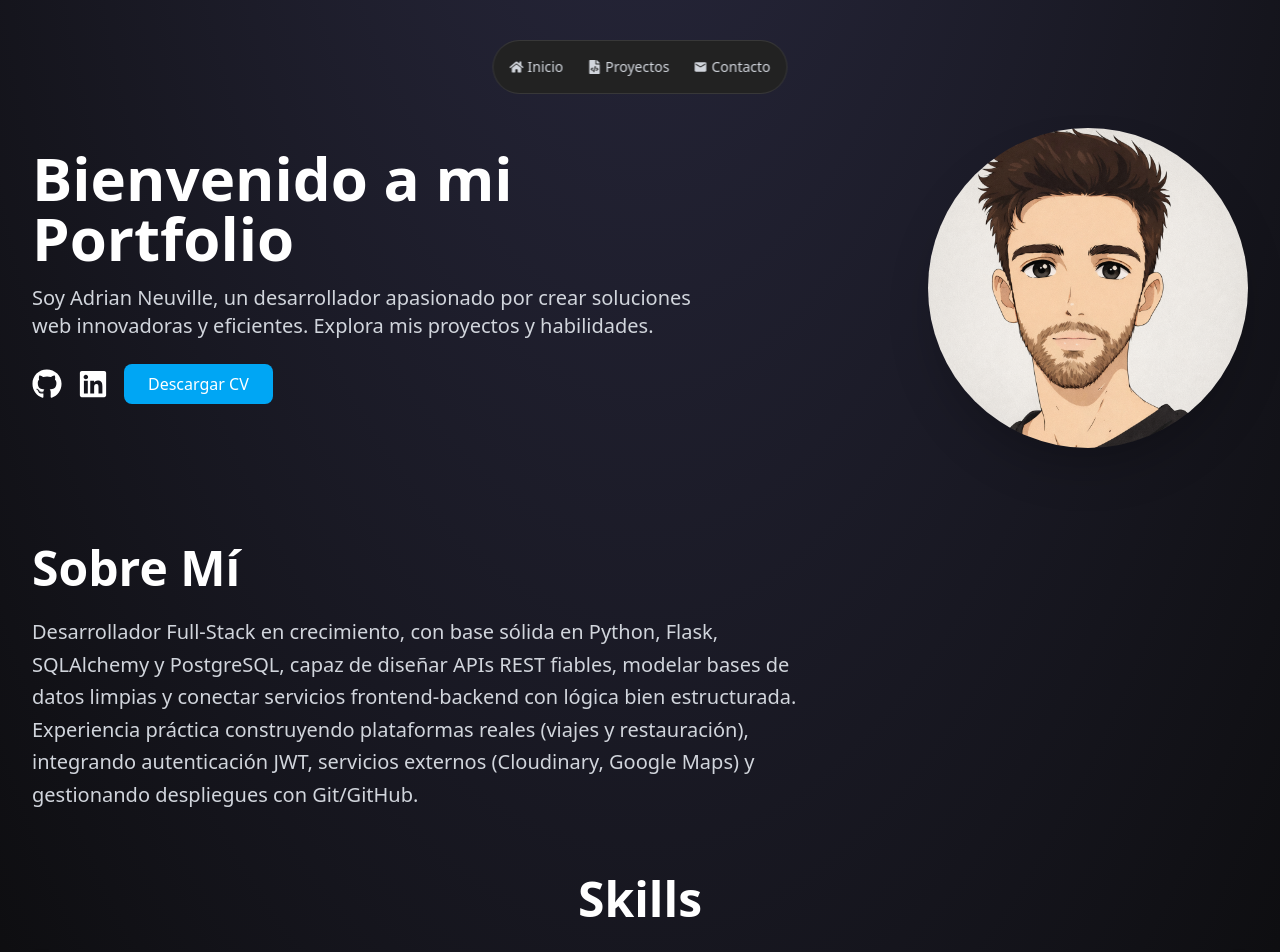
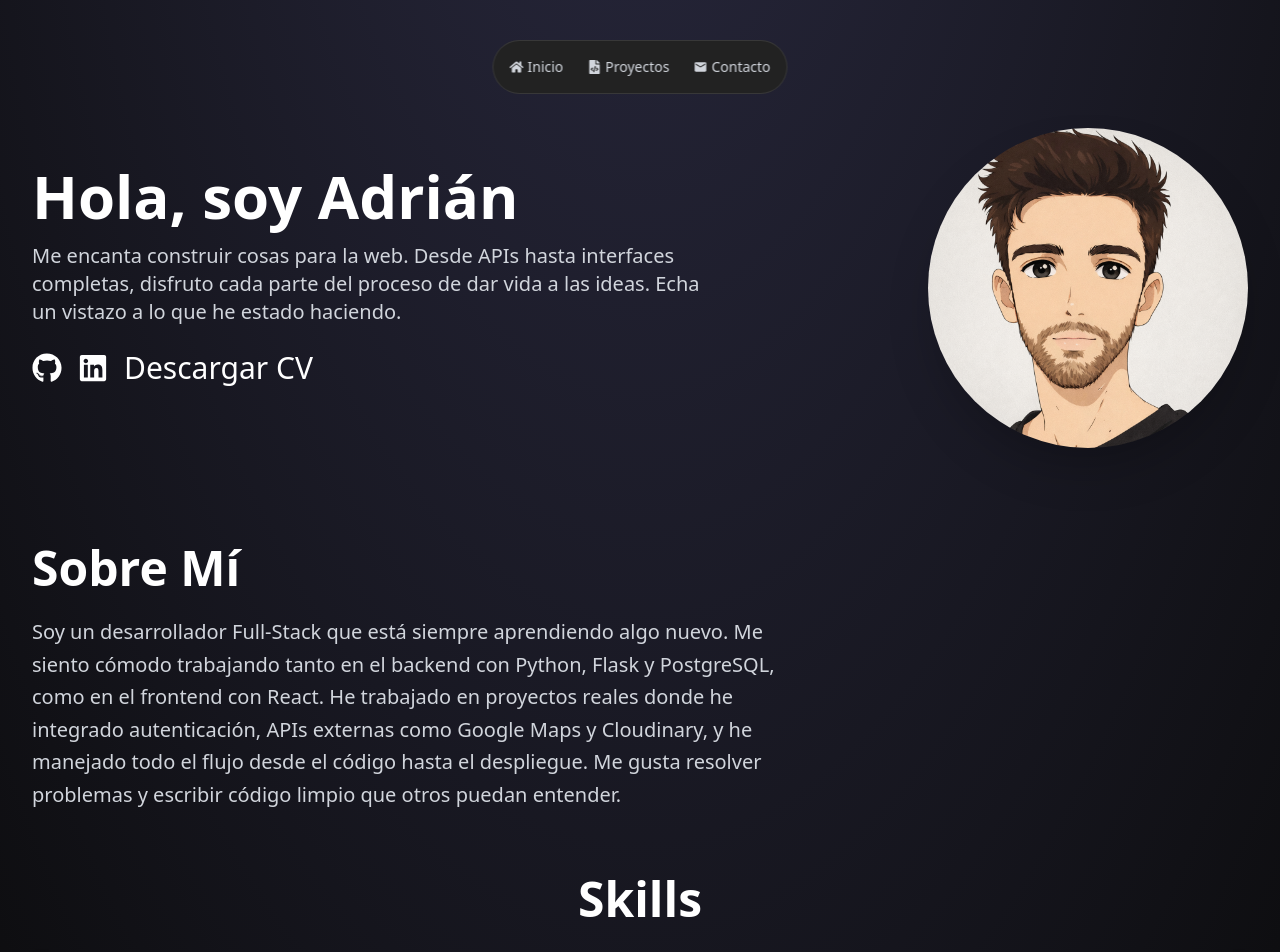
Before and after one commit to AdrianNQ99/Portfolio, a React (Vite) app: page / in a window 1280 px wide. Shown: the top 952 px of the page. Built offline with nearby package versions, Linux system fonts and the light colour scheme.

Commit message:
fix: update About and Hero components with improved personal descriptions

```diff
--- a/src/components/HomeComponets/About.jsx
+++ b/src/components/HomeComponets/About.jsx
@@ -17,13 +17,12 @@ const About = () => {
       <div className="mb-12">
         <h2 className="text-3xl sm:text-4xl md:text-5xl font-bold mb-6">Sobre Mí</h2>
         <p className="leading-relaxed text-base sm:text-lg md:text-xl max-w-3xl mx-auto md:mx-0 text-gray-300">
-          Desarrollador Full-Stack en crecimiento, con base sólida en Python,
-          Flask, SQLAlchemy y PostgreSQL, capaz de diseñar APIs REST fiables,
-          modelar bases de datos limpias y conectar servicios frontend-backend
-          con lógica bien estructurada. Experiencia práctica construyendo
-          plataformas reales (viajes y restauración), integrando autenticación
-          JWT, servicios externos (Cloudinary, Google Maps) y gestionando
-          despliegues con Git/GitHub.
+          Soy un desarrollador Full-Stack que está siempre aprendiendo algo nuevo.
+          Me siento cómodo trabajando tanto en el backend con Python, Flask y PostgreSQL,
+          como en el frontend con React. He trabajado en proyectos reales donde he
+          integrado autenticación, APIs externas como Google Maps y Cloudinary, y he
+          manejado todo el flujo desde el código hasta el despliegue. Me gusta resolver
+          problemas y escribir código limpio que otros puedan entender.
         </p>
       </div>
 
--- a/src/components/HomeComponets/Hero.jsx
+++ b/src/components/HomeComponets/Hero.jsx
@@ -5,11 +5,12 @@ const Hero = () => {
     <section className="hero-section flex flex-col md:flex-row items-center justify-between gap-8 md:gap-10 py-12 md:py-20 px-4 md:px-8 mt-20 md:mt-24 lg:mt-20">
       <div className="max-w-2xl text-center md:text-left w-full">
         <h1 className="text-3xl sm:text-4xl md:text-5xl lg:text-6xl font-bold mb-4">
-          Bienvenido a mi Portfolio
+          Hola, soy Adrián
         </h1>
         <p className="text-base sm:text-lg md:text-xl mb-6 text-gray-300">
-          Soy Adrian Neuville, un desarrollador apasionado por crear soluciones
-          web innovadoras y eficientes. Explora mis proyectos y habilidades.
+          Me encanta construir cosas para la web. Desde APIs hasta interfaces
+          completas, disfruto cada parte del proceso de dar vida a las ideas.
+          Echa un vistazo a lo que he estado haciendo.
         </p>
         <div className="flex flex-col sm:flex-row items-center justify-center md:justify-start gap-4 mb-6">
           <div className="flex gap-4">
@@ -35,7 +36,7 @@ const Hero = () => {
           <a
             href="./public/AdrianNeuvilleResume.pdf"
             download
-            className="inline-block px-6 py-2 bg-sky-500 hover:bg-sky-600 text-white rounded-lg transition-colors duration-300 text-sm sm:text-base font-medium"
+            className="text-3xl hover:text-blue-400 transition-colors duration-300"
           >
             Descargar CV
           </a>
```
